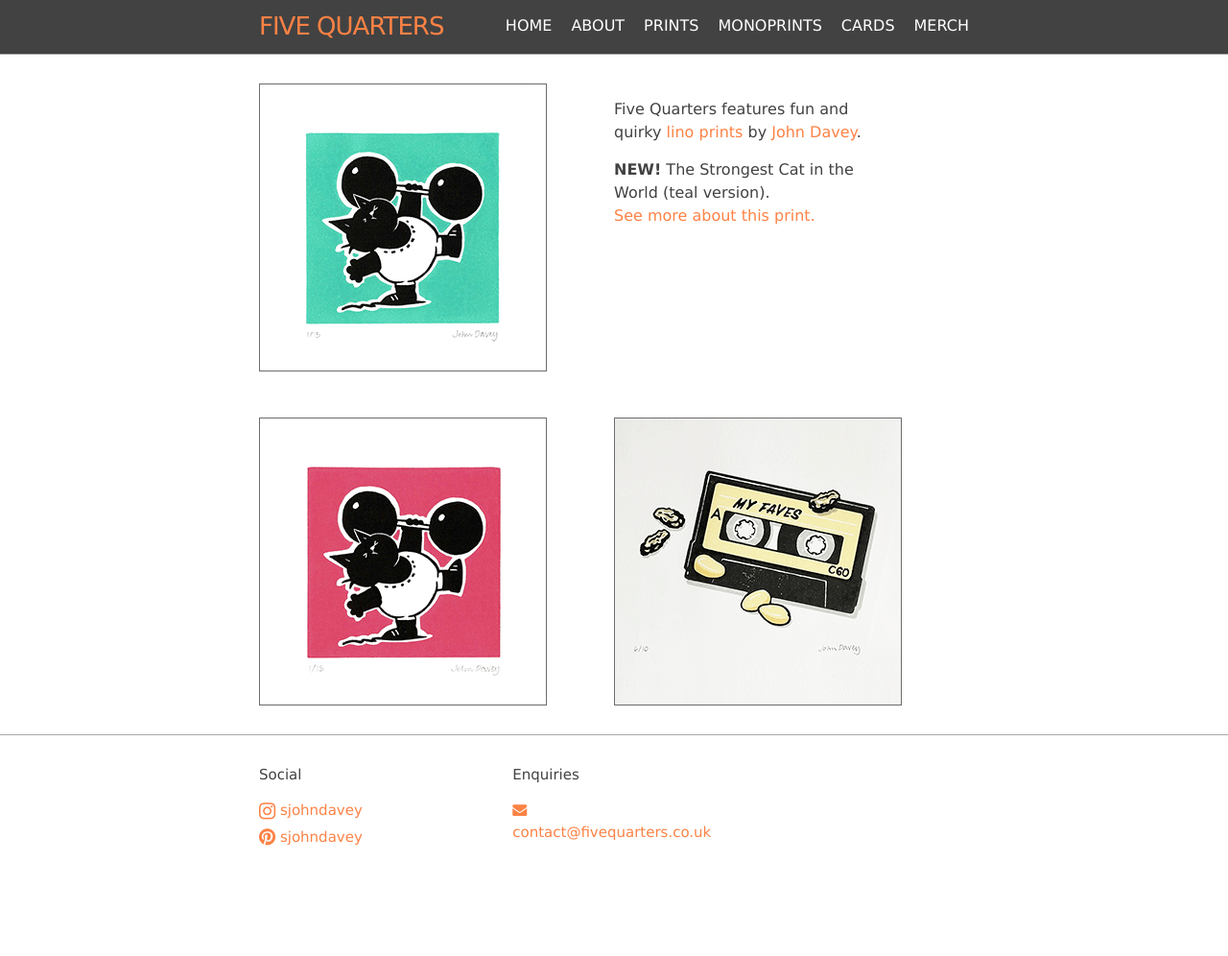
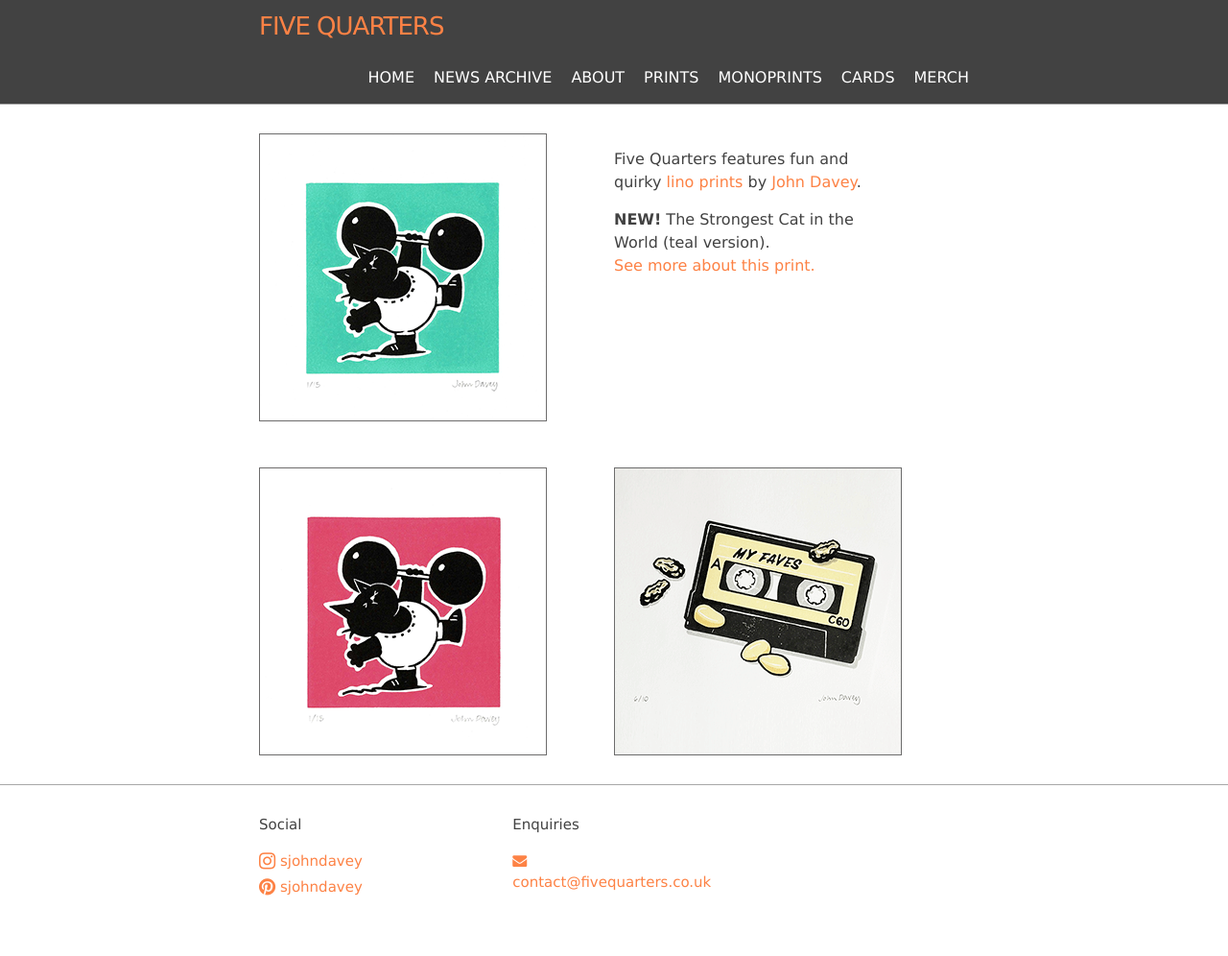
Before and after one commit to Five-Quarters/five-quarters.github.io, a Jekyll site: the page built from index.markdown, in a window 1280 px wide. Shown: the whole page at 96% size. Built offline with Jekyll 4.4.1, drawn with Linux system fonts in a browser that asks for light colours; before the commit the page ends 943 px from its top, so only the background shows below that.

Commit message:
Further changes to correct archive menu

```diff
--- a/archive.markdown
+++ b/archive.markdown
@@ -1,8 +1,9 @@
 ---
 layout: page
 title: news archive
-permalink: archive
+permalink: /archive/
 order:
+---
 
 <h3>King Street Arts Fair 2024</h3>
 I'm pleased to say that I've recently had three prints accepted for the King Street Arts 8th Annual Art Fair.
```
